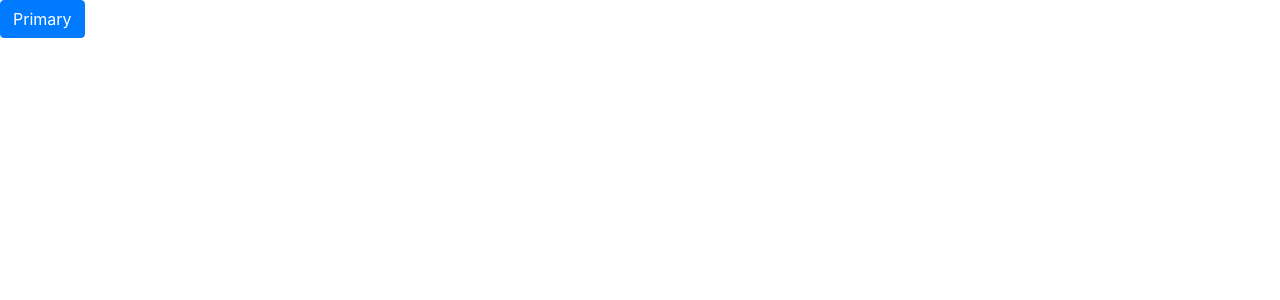
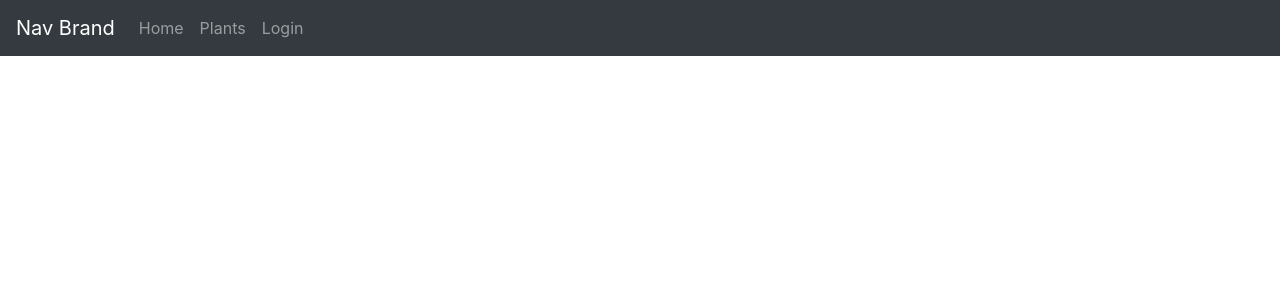
Before and after one commit to Domitalk/plantcd, a React (Create React App) app: page / in a window 1280 px wide. Shown: the top 300 px of the page. Built offline with nearby package versions, Linux system fonts and the light colour scheme.

Commit message:
create navbar skeleton

```diff
--- a/src/App.js
+++ b/src/App.js
@@ -1,12 +1,12 @@
 import './App.css';
-import Button from 'react-bootstrap/Button'
+import NavigationBar from './components/NavigationBar.js'
 
 function App() {
   return (
-    <div>
-      <Button variant="primary">Primary</Button>{' '}
+    <>
+        <NavigationBar></NavigationBar>
 
-    </div>
+    </>
   );
 }
 
--- a/src/components/NavigationBar.js
+++ b/src/components/NavigationBar.js
@@ -1,8 +1,18 @@
+import Navbar from 'react-bootstrap/Navbar'
+import Nav from 'react-bootstrap/Nav'
+
 function NavigationBar() {
     return (
-        <div>
-
-        </div>
+        <>
+            <Navbar bg="dark" variant="dark">
+                <Navbar.Brand>Nav Brand</Navbar.Brand>
+                <Nav className="mr-auto">
+                    <Nav.Link href="#home">Home</Nav.Link>
+                    <Nav.Link href="#plants">Plants</Nav.Link>
+                    <Nav.Link href="#login">Login</Nav.Link>
+                </Nav>
+            </Navbar>
+        </>
     )
 }
 
```
Also changed, not shown: 2 other files (tests, documents, lock files or other folders).
